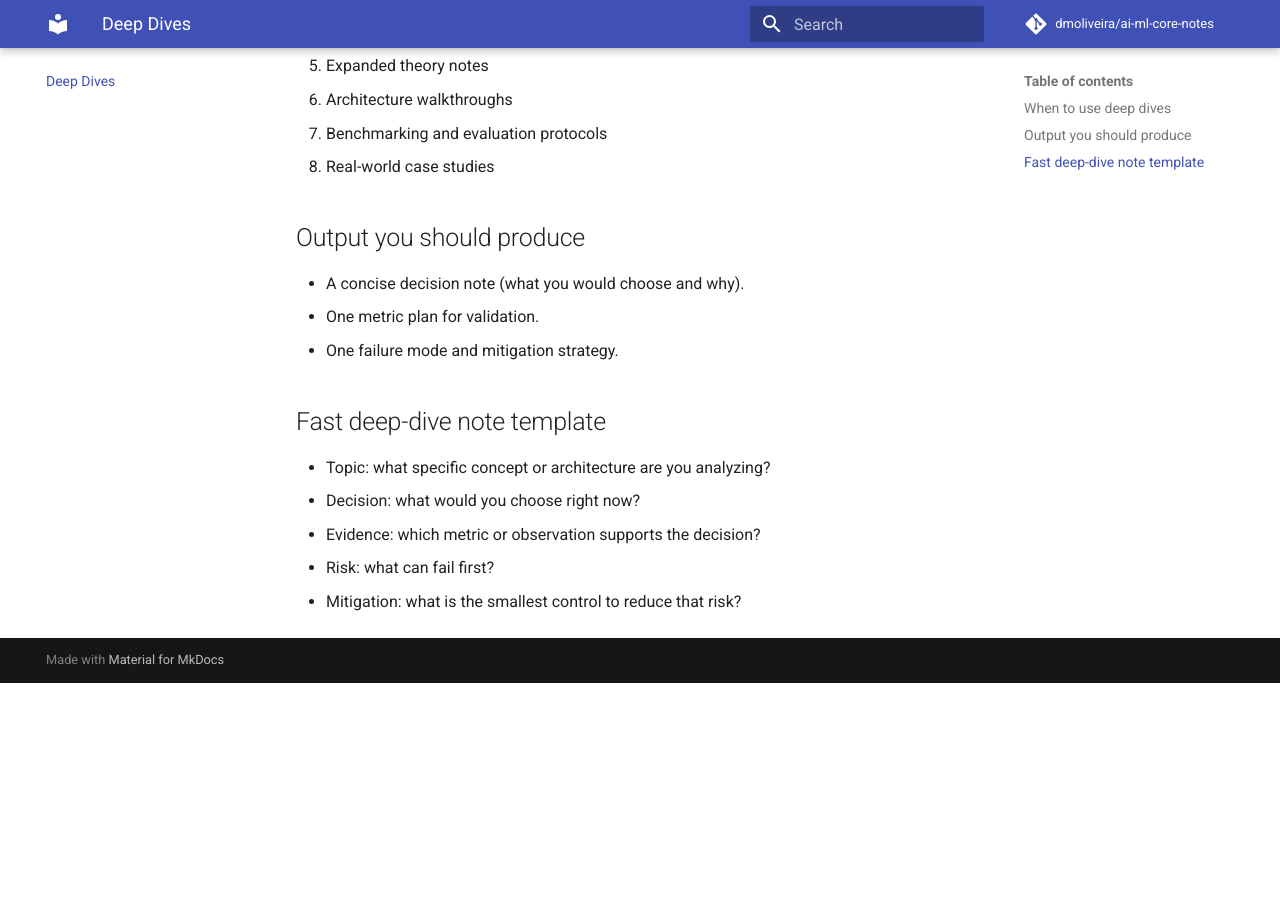
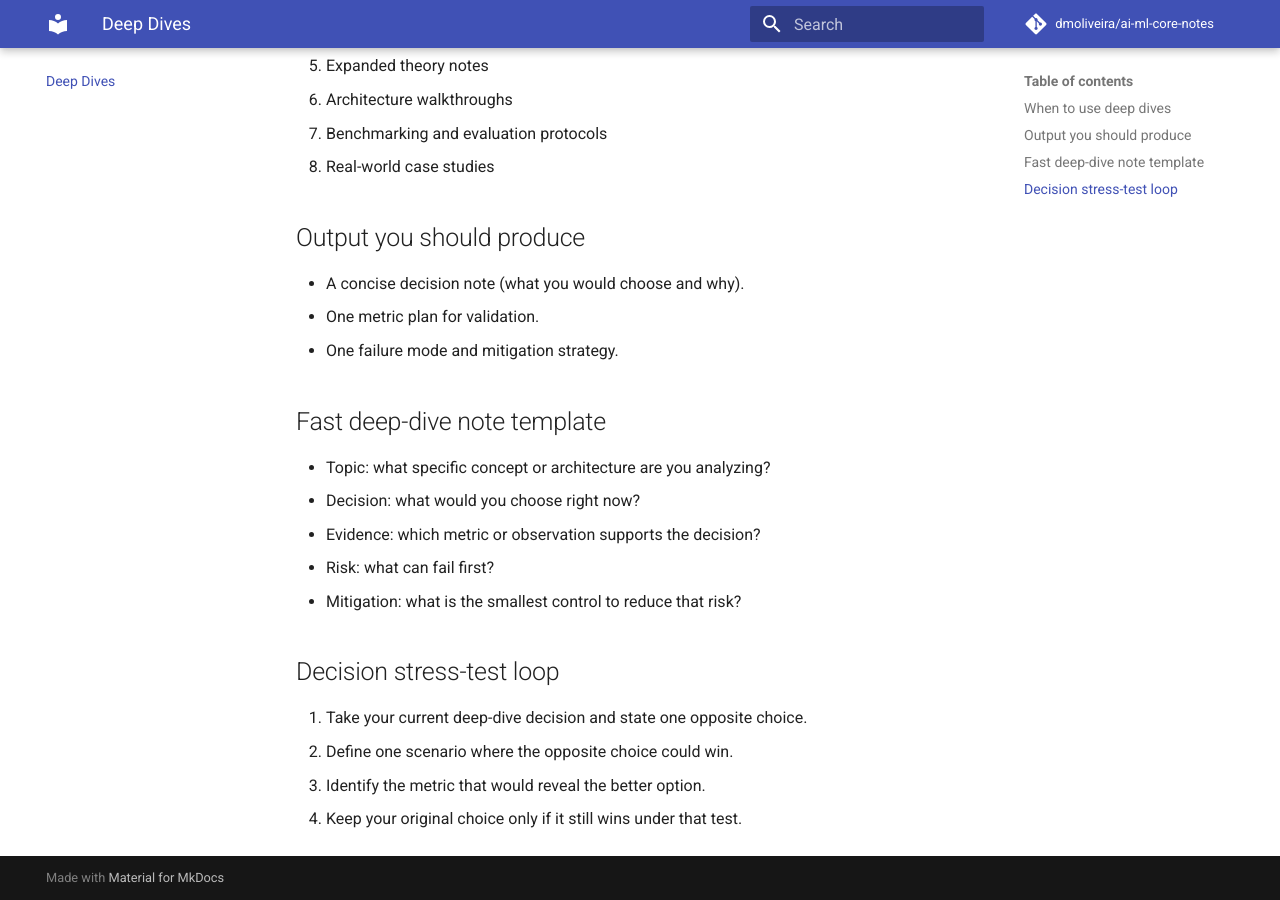
Before and after one commit to dmoliveira/ai-ml-core-notes, an MkDocs documentation site: the page built from docs/deep-dives/index.md, in a window 1280 px wide and 900 px high, scrolled down 534 px. Built offline with MkDocs 1.6.1 and Material for MkDocs 9.7.7, drawn with Linux system fonts in a browser that asks for light colours; comment, search, counter and statistics services are not loaded; before the commit the page ends 1217 px from its top, so only the background shows below that.

Commit message:
Add confidence loops for summaries and deep dives

```diff
--- a/docs/deep-dives/index.md
+++ b/docs/deep-dives/index.md
@@ -31,3 +31,10 @@ Recommended loop:
 - Evidence: which metric or observation supports the decision?
 - Risk: what can fail first?
 - Mitigation: what is the smallest control to reduce that risk?
+
+## Decision stress-test loop
+
+1. Take your current deep-dive decision and state one opposite choice.
+2. Define one scenario where the opposite choice could win.
+3. Identify the metric that would reveal the better option.
+4. Keep your original choice only if it still wins under that test.
```
Also changed, not shown: docs/summaries/index.md (+7 -0 lines).
